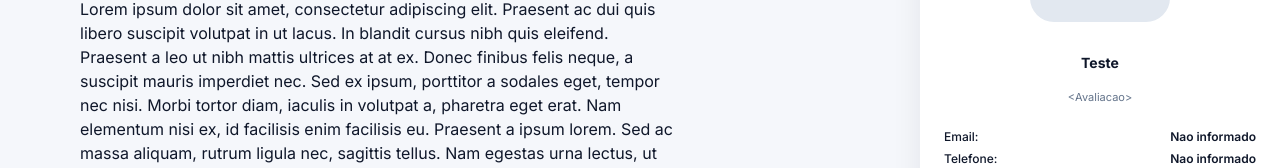
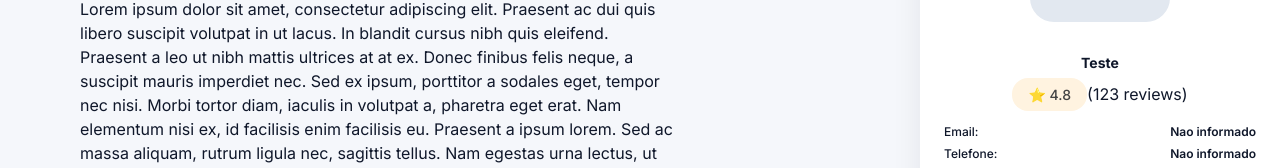
Before and after one commit to camille-eloah/Melofy, a React (Vite) app in the folder frontend/: page /profile in a window 1280 px wide. Shown: the part 269-437 px from the top of the page. Built offline with nearby package versions, Linux system fonts and the light colour scheme; no server answers.

Commit message:
:art: style(Profile): create avaliacao-badge

```diff
--- a/frontend/src/componentes/profile/ProfileUser.jsx
+++ b/frontend/src/componentes/profile/ProfileUser.jsx
@@ -704,7 +704,10 @@ function ProfileUser({ usuario: usuarioProp = {}, activities = [], currentUser:
             </div>
 
             <h3>{nomeUsuario}</h3>
-            <p className="avaliacao">&lt;Avaliacao&gt;</p>
+            <div className="avaliacao-badge">
+              <span className="teacher-rating">⭐ 4.8</span>
+              <span className="teacher-reviews">(123 reviews)</span>
+            </div>
 
             <div className="info">
               <p>
```
